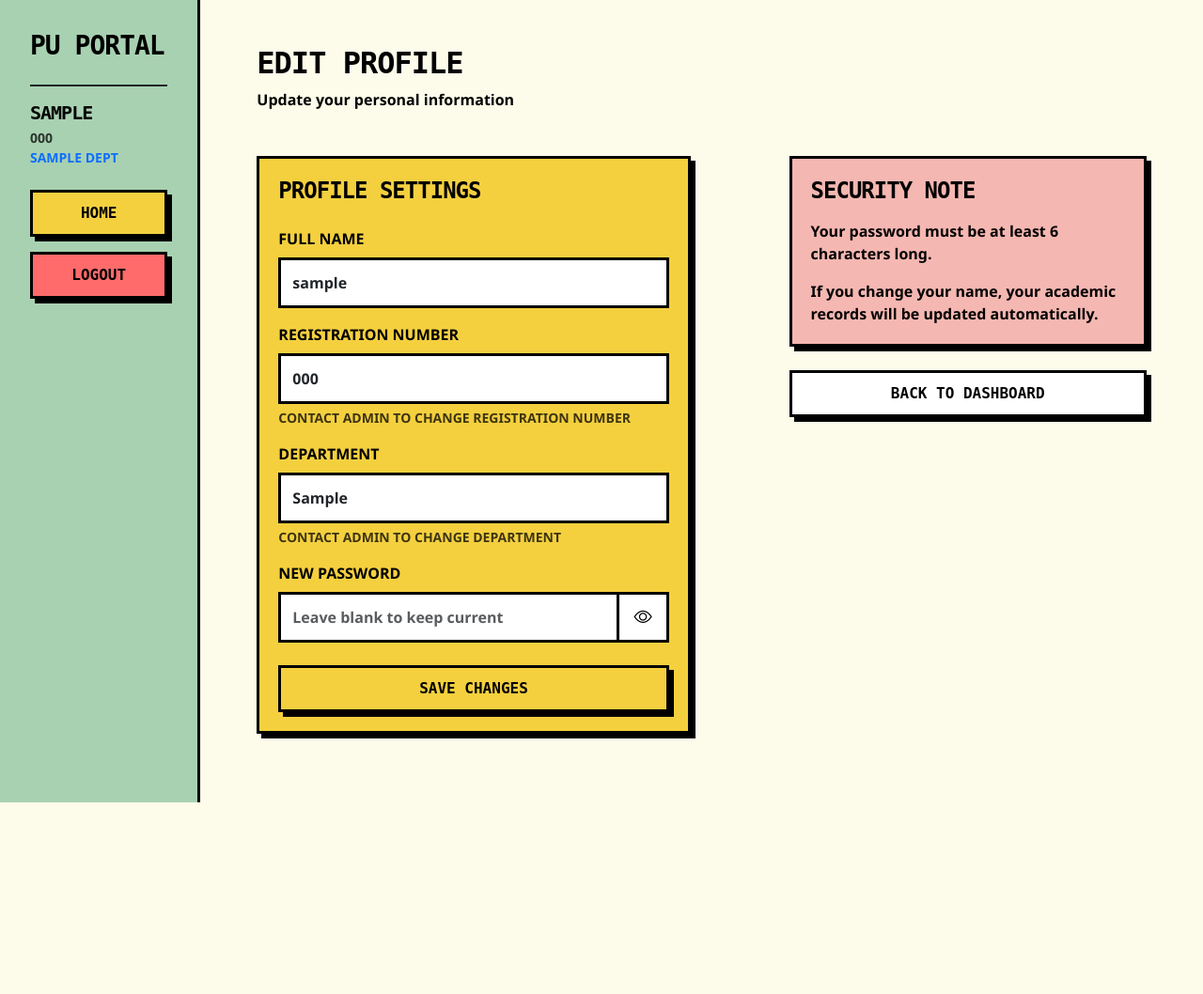
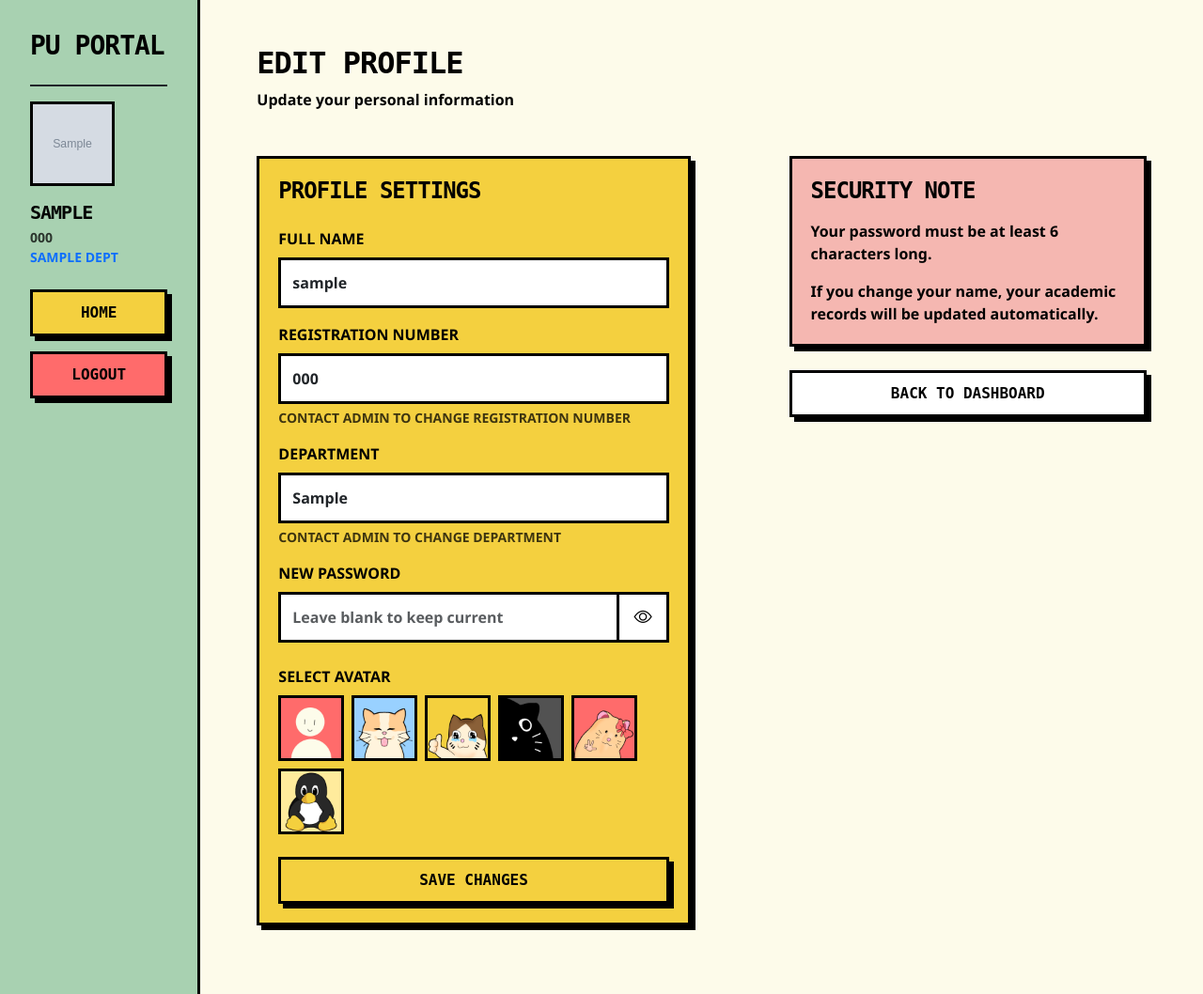
Before and after one commit to AatishAsh/PU_CGPA_calculator, a Flask app: page /profile in a window 1280 px wide. Shown: the whole page at 94% size. Before the commit the page ends 854 px from the top, so only its background shows below. Run offline with Flask 3, Linux system fonts and the light colour scheme; the visitor is signed in with stand-in values (Sample User, id 1); tables that the repository leaves empty hold one stand-in row (values such as "Sample post"); grey boxes marked "Sample" are stand-in pictures; some libraries are stand-ins or nearby versions.

Commit message:
Upate Profile Pictures

```diff
--- a/app.py
+++ b/app.py
@@ -3,7 +3,7 @@
 # ==========================================
 
 import os
-from flask import Flask, session, redirect
+from flask import Flask, session, redirect, send_from_directory
 from dotenv import load_dotenv
 from flask_wtf.csrf import CSRFProtect
 
@@ -27,6 +27,10 @@ app.register_blueprint(auth_bp)
 app.register_blueprint(student_bp)
 app.register_blueprint(admin_bp)
 
+@app.route('/img/<path:filename>')
+def serve_img(filename):
+    return send_from_directory('img', filename)
+
 if __name__ == "__main__":
     debug_mode = os.environ.get("FLASK_DEBUG", "True").lower() == "true"
     app.run(debug=debug_mode)
--- a/routes/admin.py
+++ b/routes/admin.py
@@ -16,6 +16,10 @@ def admin():
 
     admin_username = session.get("admin_user", "Admin")
     conn = get_db_connection()
+
+    # Fetch admin profile pic
+    admin_row = conn.execute("SELECT profile_pic FROM users WHERE username = ?", (admin_username,)).fetchone()
+    admin_pic = admin_row["profile_pic"] if admin_row else "default.png"
 
     # Filtering logic
     filter_dept = request.args.get("department", "")
@@ -77,6 +81,7 @@ def admin():
     return render_template("admin.html",
                            users=users,
                            admin_username=admin_username,
+                           admin_pic=admin_pic,
                            filter_dept=filter_dept,
                            filter_cgpa=filter_cgpa,
                            search_query=search_query,
--- a/routes/auth.py
+++ b/routes/auth.py
@@ -8,7 +8,7 @@ auth_bp = Blueprint('auth', __name__)
 def login():
     if request.method == "POST":
         action = request.form.get("action")
-        regno = request.form.get("regno", "").strip().upper()
+        regno_input = request.form.get("regno", "").strip()
         password = request.form.get("password")
 
         conn = get_db_connection()
@@ -17,6 +17,7 @@ def login():
             username = request.form.get("username", "").strip()
             dept = request.form.get("department", "CSE")
             confirm_password = request.form.get("confirm_password")
+            regno = regno_input.upper()
 
             if not username or not regno or not password or not confirm_password:
                 flash("All fields are required", "danger")
@@ -48,7 +49,8 @@ def login():
             return redirect("/")
 
         if action == "login":
-            user = conn.execute("SELECT * FROM users WHERE register_number = ?", (regno,)).fetchone()
+            # Search by Upper(Reg Number) OR Raw(Full Name)
+            user = conn.execute("SELECT * FROM users WHERE register_number = ? OR username = ?", (regno_input.upper(), regno_input)).fetchone()
             if user and check_password_hash(user["password"], password):
                 session.clear()
 
@@ -81,6 +83,7 @@ def profile():
         new_username = request.form.get("username").strip()
         new_dept = request.form.get("department")
         new_password = request.form.get("password")
+        new_profile_pic = request.form.get("profile_pic", "default.png")
 
         if not new_username:
             flash("Name cannot be empty.", "danger")
@@ -88,6 +91,9 @@ def profile():
 
         try:
             with conn:
+                # Update profile picture
+                conn.execute("UPDATE users SET profile_pic = ? WHERE username = ?", (new_profile_pic, current_username))
+
                 # Handle username change
                 if new_username != current_username:
                     existing = conn.execute("SELECT * FROM users WHERE username = ?", (new_username,)).fetchone()
--- a/routes/student.py
+++ b/routes/student.py
@@ -95,7 +95,8 @@ def dashboard():
         username=username,
         register_number=user_row["register_number"],
         department=dept,
-        current_sem_grades=current_sem_grades
+        current_sem_grades=current_sem_grades,
+        profile_pic=user_row["profile_pic"]
     )
 
 @student_bp.route("/dashboard/clear/<sem>", methods=["POST"])
--- a/templates/base.html
+++ b/templates/base.html
@@ -113,6 +113,35 @@
             transition: box-shadow 0.15s ease-in-out !important;
         }
 
+        .neo-avatar {
+            width: 90px;
+            height: 90px;
+            border: 3px solid var(--border-black);
+            background-color: white;
+            object-fit: cover;
+        }
+
+        .neo-avatar-lg {
+            width: 70px;
+            height: 70px;
+            border: 3px solid var(--border-black);
+            background-color: white;
+            object-fit: cover;
+            cursor: pointer;
+            transition: all 0.1s;
+        }
+
+        .neo-avatar-lg:hover {
+            box-shadow: 4px 4px 0px var(--border-black);
+            transform: translate(-2px, -2px);
+        }
+
+        .neo-avatar-selected {
+            background-color: var(--hero-yellow) !important;
+            box-shadow: 4px 4px 0px var(--border-black);
+            transform: translate(-2px, -2px);
+        }
+
         .input-group:focus-within .neo-toggle {
             box-shadow: 4px 4px 0px var(--border-black) !important;
         }
--- a/templates/profile.html
+++ b/templates/profile.html
@@ -5,9 +5,14 @@
 {% block sidebar_nav %}
     {{ super() }}
     <div class="mb-4">
-        <h5 class="fw-bold mb-1">{{user.username}}</h5>
-        <p class="small fw-bold text-uppercase opacity-75 mb-0">{{user.register_number}}</p>
-        <p class="small fw-bold text-uppercase text-primary mb-3">{{user.department}} DEPT</p>
+        <div class="d-flex flex-md-column align-items-center align-items-md-start gap-3">
+            <img src="/img/{{ user.profile_pic }}" class="neo-avatar" alt="Profile">
+            <div>
+                <h5 class="fw-bold mb-1 text-break">{{user.username}}</h5>
+                <p class="small fw-bold text-uppercase opacity-75 mb-0">{{user.register_number}}</p>
+                <p class="small fw-bold text-uppercase text-primary mb-0">{{user.department}} DEPT</p>
+            </div>
+        </div>
     </div>
 
     <div class="d-grid gap-3">
@@ -56,6 +61,22 @@
                     </div>
                 </div>
 
+                <div class="mb-4">
+                    <label class="form-label fw-bold text-uppercase">Select Avatar</label>
+                    <div class="d-flex flex-wrap gap-2">
+                        {% for img in ['default.png', 'cat01.png', 'cat02.png', 'cat03.png', 'hamster.png', 'tux.png'] %}
+                        <div class="neo-avatar-container">
+                            <img src="/img/{{ img }}"
+                                 class="neo-avatar-lg {% if user.profile_pic == img %}neo-avatar-selected{% endif %}"
+                                 onclick="selectAvatar('{{ img }}', this)"
+                                 data-filename="{{ img }}"
+                                 alt="Avatar">
+                        </div>
+                        {% endfor %}
+                    </div>
+                    <input type="hidden" name="profile_pic" id="selectedProfilePic" value="{{ user.profile_pic }}">
+                </div>
+
                 <button type="submit" class="neo-btn neo-btn-primary w-100">Save Changes</button>
             </form>
         </div>
@@ -78,6 +99,17 @@
     </div>
 </div>
 <script>
+    function selectAvatar(filename, element) {
+        // Update hidden input
+        document.getElementById('selectedProfilePic').value = filename;
+
+        // Update visual selection
+        document.querySelectorAll('.neo-avatar-lg').forEach(img => {
+            img.classList.remove('neo-avatar-selected');
+        });
+        element.classList.add('neo-avatar-selected');
+    }
+
     const profileNewPasswordInput = document.getElementById('profileNewPassword');
     const toggleProfilePasswordBtn = document.getElementById('toggleProfilePassword');
     const toggleProfilePasswordIcon = document.getElementById('toggleProfilePasswordIcon');
--- a/utils/db.py
+++ b/utils/db.py
@@ -20,7 +20,8 @@ def init_db():
             register_number TEXT,
             department TEXT DEFAULT 'CSE',
             cgpa REAL,
-            is_admin BOOLEAN DEFAULT 0
+            is_admin BOOLEAN DEFAULT 0,
+            profile_pic TEXT DEFAULT 'default.png'
         )
     ''')
 
@@ -33,6 +34,9 @@ def init_db():
 
     if 'is_admin' not in columns:
         cursor.execute("ALTER TABLE users ADD COLUMN is_admin BOOLEAN DEFAULT 0")
+
+    if 'profile_pic' not in columns:
+        cursor.execute("ALTER TABLE users ADD COLUMN profile_pic TEXT DEFAULT 'default.png'")
 
     # Grades table
     cursor.execute('''
```
Also changed, not shown: fix_db.py (added, +32 -0 lines), templates/admin.html (+7 -2 lines), templates/dashboard.html (+8 -3 lines), templates/student_details.html (+8 -3 lines), img/cat01.png (added), img/cat02.png (added), img/cat03.png (added), img/default.png (added), img/hamster.png (added), img/tux.png (added).
